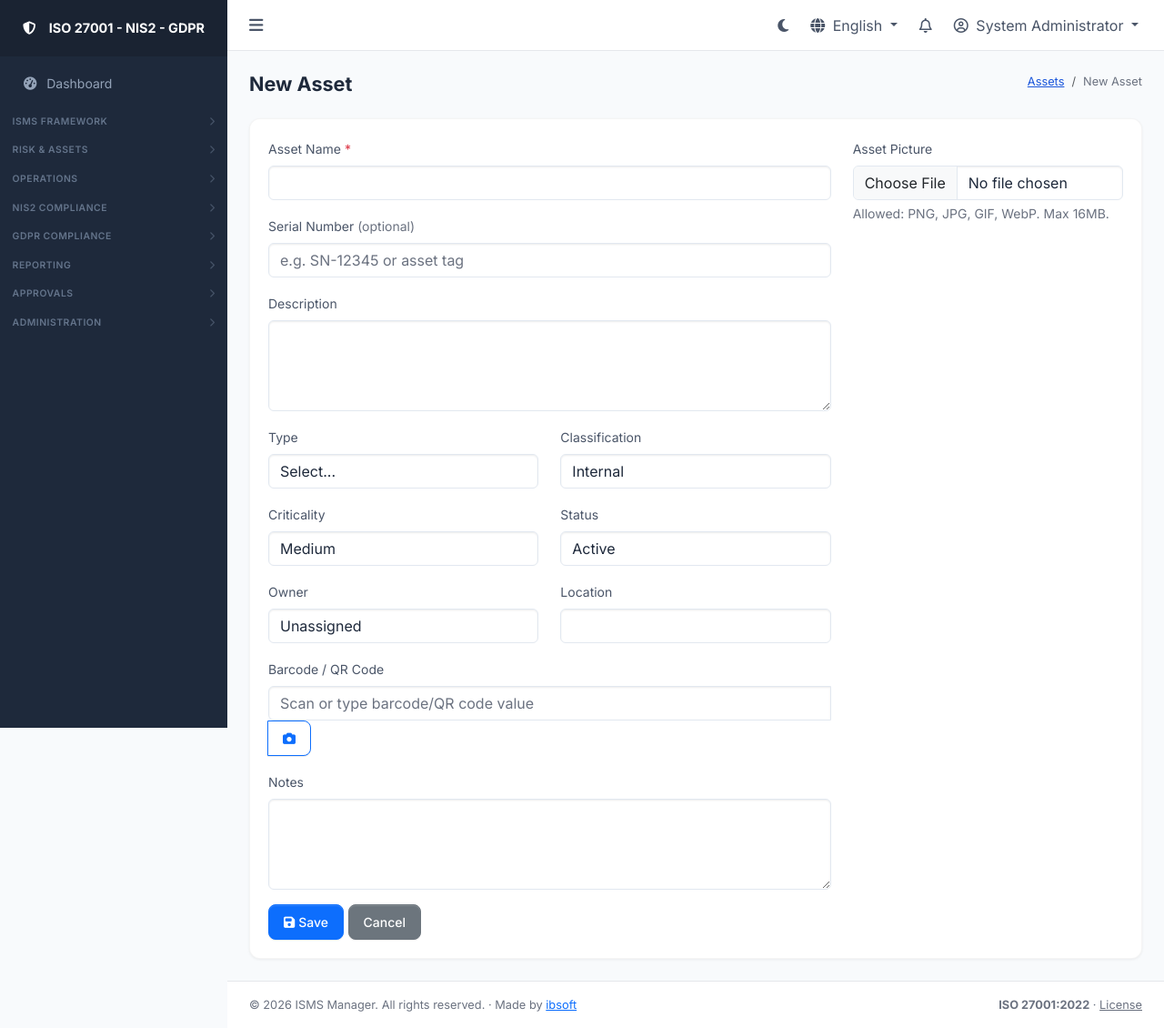
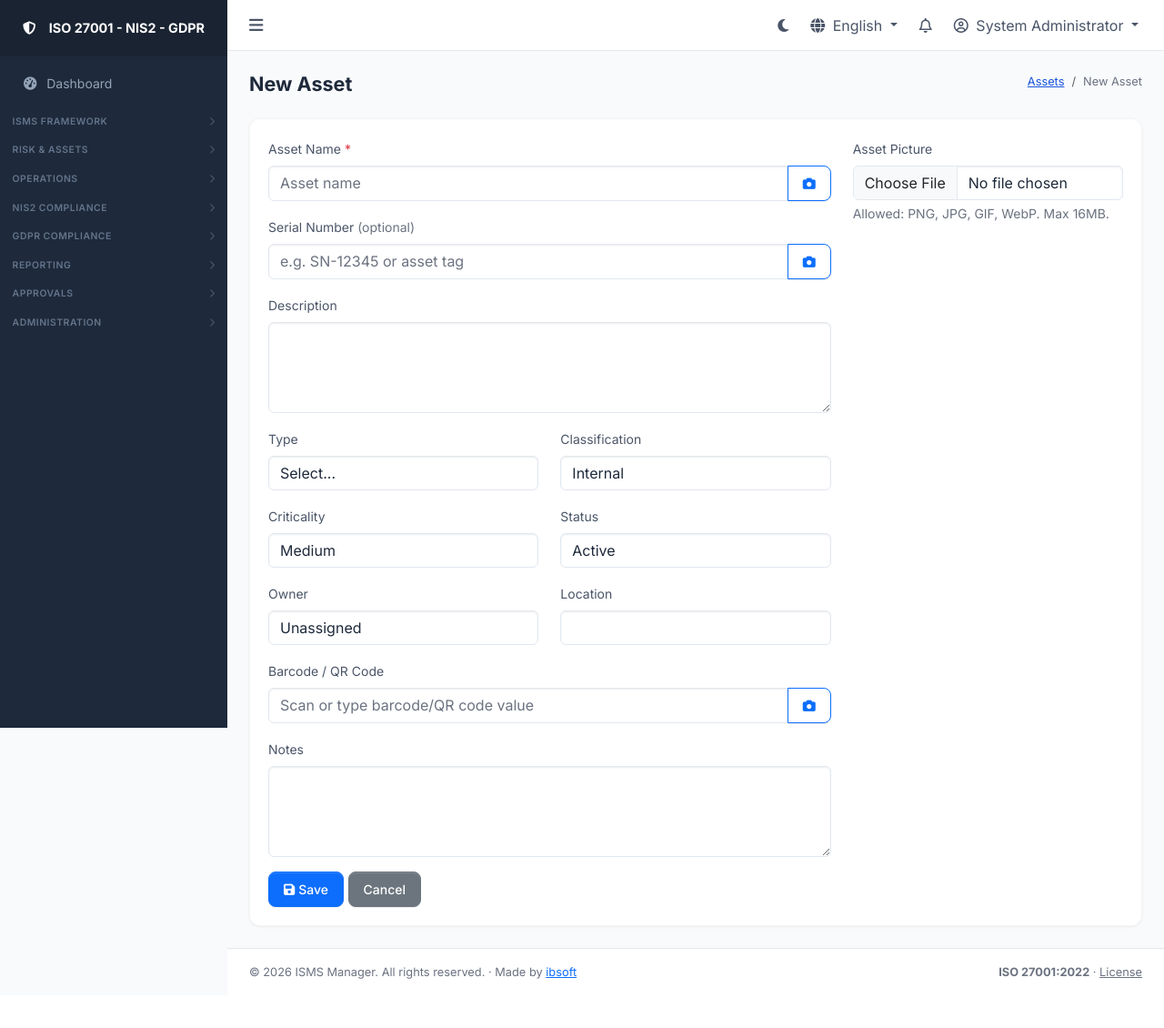
Before and after one commit to ibsoft/iso27001-manager, a Flask app: page /assets/new in a window 1280 px wide. Shown: the whole page at 91% size. After the commit the page ends 1076 px from the top, so only its background shows below. Run offline with Flask 3, Linux system fonts and the light colour scheme; a user stored in the database is signed in; data comes from the database, SQL or seed files in the repository; data that the repository does not hold is empty; some libraries are stand-ins or nearby versions.

Commit message:
some fixes for scannig ui

```diff
--- a/app/templates/assets/form.html
+++ b/app/templates/assets/form.html
@@ -16,11 +16,21 @@
             <div class="col-md-8">
               <div class="mb-3">
                 <label class="form-label small">{{ _('Asset Name') }}</label>
-                {{ form.name(class="form-control") }}
+                <div class="input-group flex-nowrap">
+                  {{ form.name(class="form-control", placeholder=_('Asset name')) }}
+                  <button type="button" class="btn btn-outline-primary scan-btn" data-field="name" data-bs-toggle="modal" data-bs-target="#barcodeScannerModal" title="{{ _('Scan barcode/QR code') }}">
+                    <i class="fas fa-camera"></i>
+                  </button>
+                </div>
               </div>
               <div class="mb-3">
                 <label class="form-label small">{{ _('Serial Number') }} <span class="text-muted fw-normal">({{ _('optional') }})</span></label>
-                {{ form.serial_number(class="form-control", placeholder=_('e.g. SN-12345 or asset tag')) }}
+                <div class="input-group flex-nowrap">
+                  {{ form.serial_number(class="form-control", placeholder=_('e.g. SN-12345 or asset tag')) }}
+                  <button type="button" class="btn btn-outline-primary scan-btn" data-field="serial_number" data-bs-toggle="modal" data-bs-target="#barcodeScannerModal" title="{{ _('Scan barcode/QR code') }}">
+                    <i class="fas fa-camera"></i>
+                  </button>
+                </div>
               </div>
               <div class="mb-3">
                 <label class="form-label small">{{ _('Description') }}</label>
@@ -58,9 +68,9 @@
               </div>
               <div class="mb-3">
                 <label class="form-label small">{{ _('Barcode / QR Code') }}</label>
-                <div class="input-group">
+                <div class="input-group flex-nowrap">
                   {{ form.barcode(class="form-control", placeholder=_('Scan or type barcode/QR code value')) }}
-                  <button type="button" class="btn btn-outline-primary" data-bs-toggle="modal" data-bs-target="#barcodeScannerModal">
+                  <button type="button" class="btn btn-outline-primary scan-btn" data-field="barcode" data-bs-toggle="modal" data-bs-target="#barcodeScannerModal" title="{{ _('Scan barcode/QR code') }}">
                     <i class="fas fa-camera"></i>
                   </button>
                 </div>
@@ -103,6 +113,7 @@
       <div class="modal-body">
         <div id="barcode-scanner-reader" style="width:100%;min-height:250px"></div>
         <div class="mt-2 text-center text-muted small">{{ _('Point your camera at a barcode or QR code') }}</div>
+        <input type="hidden" id="scan-target-field" value="">
       </div>
       <div class="modal-footer">
         <button type="button" class="btn btn-secondary" data-bs-dismiss="modal">{{ _('Close') }}</button>
@@ -116,9 +127,15 @@
 <script src="{{ url_for('static', filename='vendor/html5-qrcode/html5-qrcode.min.js') }}"></script>
 <script>
 (function() {
-  const barcodeInput = document.getElementById('barcode');
   const modal = document.getElementById('barcodeScannerModal');
+  const targetField = document.getElementById('scan-target-field');
   let html5QrCode = null;
+
+  document.querySelectorAll('.scan-btn').forEach(function(btn) {
+    btn.addEventListener('click', function() {
+      targetField.value = this.getAttribute('data-field');
+    });
+  });
 
   modal.addEventListener('shown.bs.modal', function () {
     if (!html5QrCode) {
@@ -128,7 +145,12 @@
       { facingMode: "environment" },
       { fps: 10, qrbox: { width: 250, height: 150 } },
       function (decodedText) {
-        barcodeInput.value = decodedText;
+        const field = targetField.value;
+        const input = document.getElementById(field);
+        if (input) {
+          input.value = decodedText;
+          input.dispatchEvent(new Event('input', { bubbles: true }));
+        }
         html5QrCode.stop().catch(function(){});
         bootstrap.Modal.getInstance(modal).hide();
       },
@@ -144,6 +166,7 @@
     if (html5QrCode) {
       html5QrCode.stop().catch(function(){});
     }
+    document.getElementById('barcode-scanner-reader').innerHTML = '';
   });
 })();
 </script>
--- a/app/templates/assets/list.html
+++ b/app/templates/assets/list.html
@@ -26,7 +26,7 @@
         </select>
       </div>
       <div class="col-md-4 col-sm-8">
-        <div class="input-group">
+        <div class="input-group flex-nowrap">
           <input type="text" name="search" class="form-control" placeholder="{{ _('Search assets...') }}" value="{{ request.args.get('search', '') }}">
           <button type="button" class="btn btn-outline-primary" data-bs-toggle="modal" data-bs-target="#barcodeScannerListModal" title="{{ _('Scan barcode/QR code') }}">
             <i class="fas fa-camera"></i>
--- a/app/templates/base.html
+++ b/app/templates/base.html
@@ -934,16 +934,16 @@ if ('serviceWorker' in navigator) {
       }, Math.max(0, 300 - elapsed));
     }
     if (lo) {
-      showSpinner();
       document.querySelectorAll('form').forEach(function(f) {
         f.addEventListener('submit', function(e) {
+          if (f.hasAttribute('data-confirm')) return;
           var btn = f.querySelector('[type=submit]');
           if (btn && btn.hasAttribute('data-no-spinner')) return;
           showSpinner();
         });
       });
       document.querySelectorAll('a').forEach(function(a) {
-        if (a.getAttribute('href') && a.href.indexOf('#') === -1 && !a.hasAttribute('data-no-spinner') && a.href.indexOf('/download') === -1 && a.href.indexOf('/preview') === -1 && a.href.indexOf('export') === -1) {
+        if (a.getAttribute('href') && a.href.indexOf('#') === -1 && !a.hasAttribute('data-bs-toggle') && !a.hasAttribute('data-no-spinner') && a.href.indexOf('/download') === -1 && a.href.indexOf('/preview') === -1 && a.href.indexOf('export') === -1) {
           a.addEventListener('click', function() {
             var sb = document.getElementById('sidebar');
             if (sb) sessionStorage.setItem('sidebarScroll', sb.scrollTop);
```
Also changed, not shown: 2 other files.
